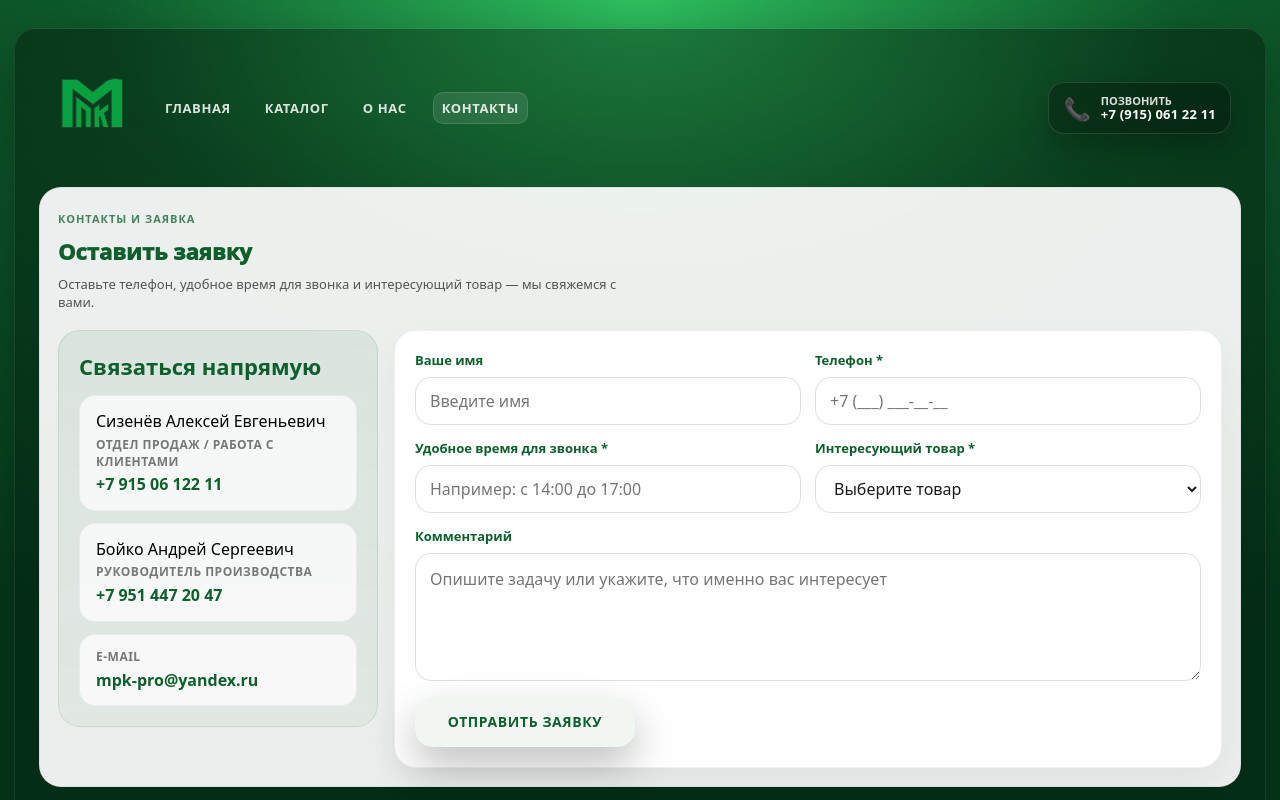
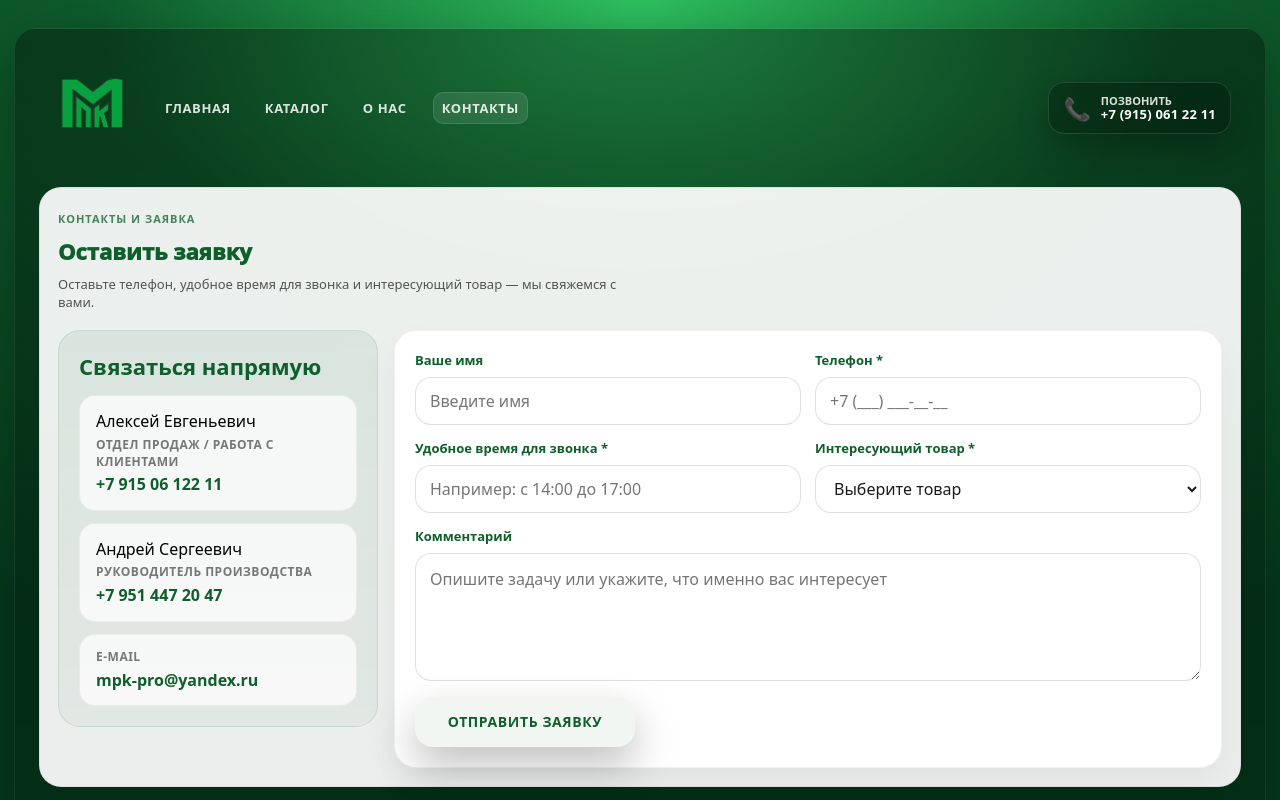
Before and after one commit to Kamijoli/mpk-site, a React (Vite) app: page /contacts in a window 1280 px wide. Shown: the top 800 px of the page. Built offline with nearby package versions, Linux system fonts and the light colour scheme.

Commit message:
Изменение кон

```diff
--- a/src/pages/Contacts.jsx
+++ b/src/pages/Contacts.jsx
@@ -69,14 +69,14 @@ export default function Contacts() {
 
           <div className="contactList">
             <a className="contactItem" href="tel:+76990348003">
-              <span className="contactLabels">Сизенёв Алексей Евгеньевич</span>
+              <span className="contactLabels">Алексей Евгеньевич</span>
               <span className="contactLabel">Отдел продаж / работа с клиентами</span>
               <span className="contactValue">+7 915 06 122 11</span>
             </a>
 
           <div className="contactList">
             <a className="contactItem" href="tel:+76990348003">
-              <span className="contactLabels">Бойко Андрей Сергеевич</span>
+              <span className="contactLabels">Андрей Сергеевич</span>
               <span className="contactLabel">Руководитель производства</span>
               <span className="contactValue">+7 951 447 20 47</span>
             </a>
```
